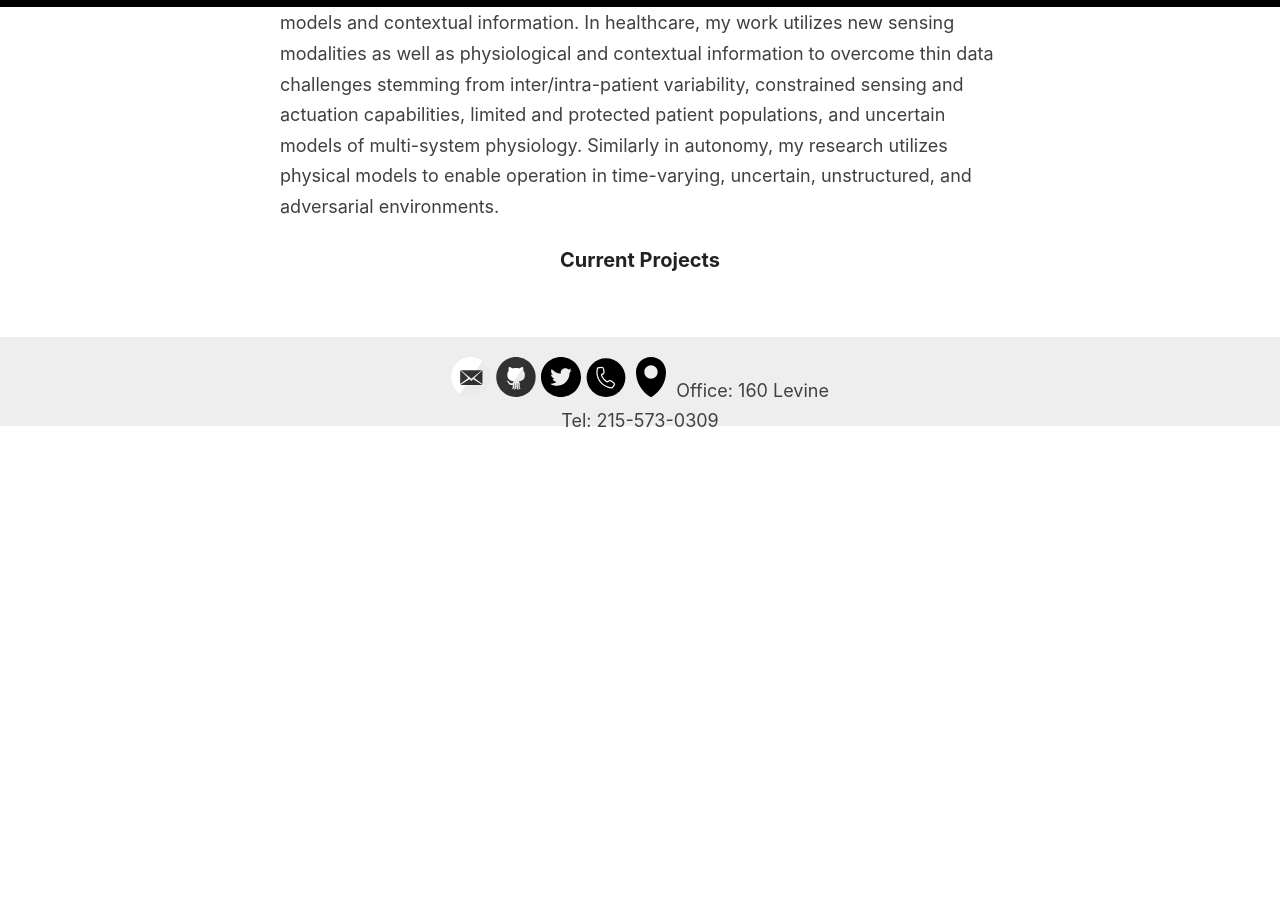
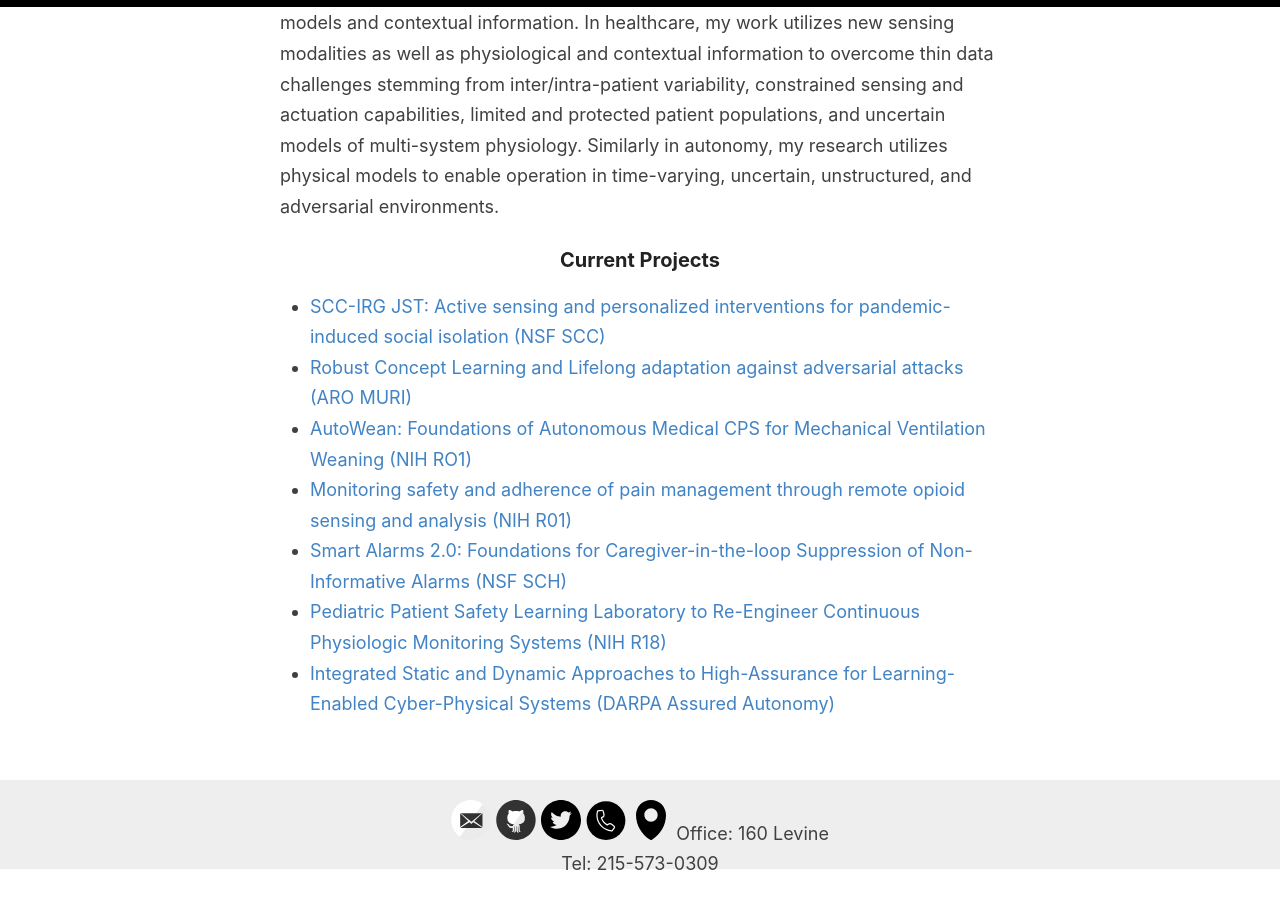
Before and after one commit to weimerj/weimerj.github.io, a Jekyll site: the page built from _pages/research.md, in a window 1280 px wide and 900 px high, scrolled down 1577 px. Built offline with Jekyll 4.4.1, drawn with Linux system fonts in a browser that asks for light colours; our own code applies the rules of GitHub Pages for plain Markdown files; before the commit the page ends 2034 px from its top, so only the background shows below that.

Commit message:
research

```diff
--- a/_pages/research.md
+++ b/_pages/research.md
@@ -43,3 +43,10 @@ time-varying, uncertain, unstructured, and adversarial environments.
 
 
 ### Current Projects
+- [SCC-IRG JST: Active sensing and personalized interventions for pandemic-induced social isolation (NSF SCC)](https://www.nsf.gov/awardsearch/showAward?AWD_ID=2125561&HistoricalAwards=false)
+- [Robust Concept Learning and Lifelong adaptation against adversarial attacks (ARO MURI)](https://aro-muri2020.seas.upenn.edu/index.html)
+- [AutoWean: Foundations of Autonomous Medical CPS for Mechanical Ventilation Weaning (NIH RO1)](https://projectreporter.nih.gov/project_info_description.cfm?aid=9985370&icde=47046182&ddparam=&ddvalue=&ddsub=&cr=1&csb=default&cs=ASC&pball=)
+- [Monitoring safety and adherence of pain management through remote opioid sensing and analysis (NIH R01)](https://projectreporter.nih.gov/project_info_description.cfm?aid=9936691&icde=47034448)
+- [Smart Alarms 2.0: Foundations for Caregiver-in-the-loop Suppression of Non-Informative Alarms (NSF SCH)](https://www.nsf.gov/awardsearch/showAward?AWD_ID=1915398&HistoricalAwards=false)
+- [Pediatric Patient Safety Learning Laboratory to Re-Engineer Continuous Physiologic Monitoring Systems (NIH R18)](https://projectreporter.nih.gov/project_info_description.cfm?aid=9778806&icde=47047062)
+- [Integrated Static and Dynamic Approaches to High-Assurance for Learning-Enabled Cyber-Physical Systems (DARPA Assured Autonomy)](https://rtg.cis.upenn.edu/assured-autonomy/)
```
